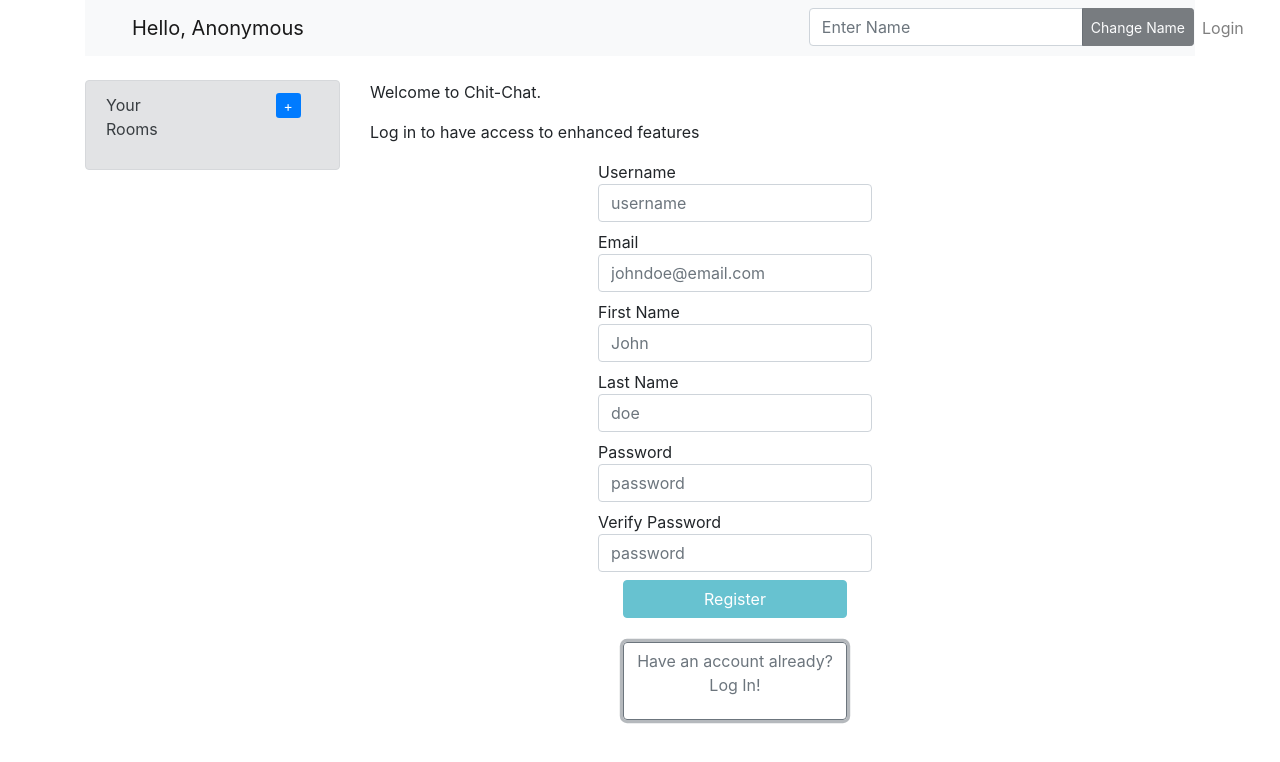
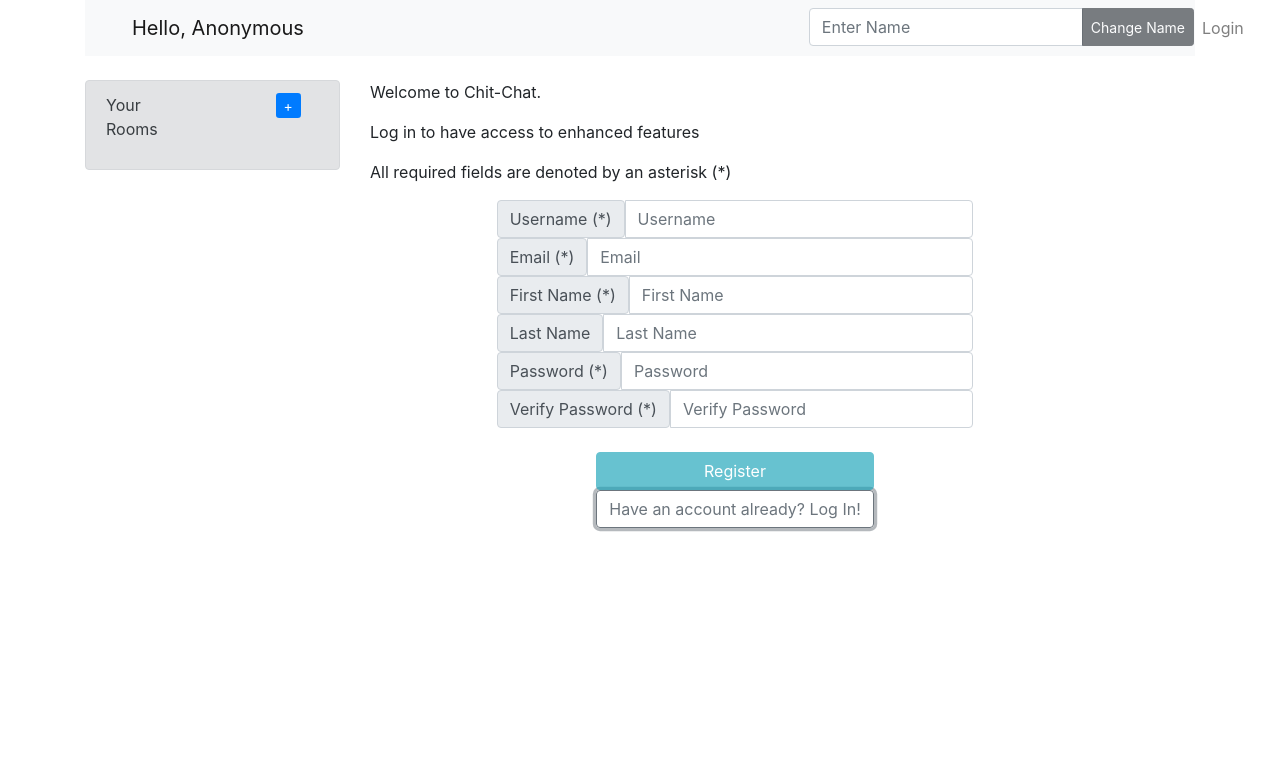
Before and after one commit to LuisLReyes/chitchat, a React (Create React App) app in the folder client/: page /login in a window 1280 px wide. Both pictures are taken after a click on the button "Don't Have an account? Register here!". Shown: the top 762 px of the page. Built offline with nearby package versions, Linux system fonts and the light colour scheme.

Commit message:
Finished Error Handling

```diff
--- a/client/src/components/login.component.js
+++ b/client/src/components/login.component.js
@@ -84,6 +84,12 @@ export default class ElementOne extends Component {
         .then(res=> {
             console.log(res.data);
         })
+        .catch(error =>{
+          this.setState({
+            error: true,
+            error_message:'Invalid username or password'
+          })
+        })
     }
 
     handleRegister(){
@@ -109,114 +115,120 @@ export default class ElementOne extends Component {
 
 
 
+
     render() {
         return (
             <div>
             <p>Welcome to Chit-Chat.</p>
             <p>Log in to have access to enhanced features</p>
-            <div>
-              {
-                this.state.error &&
-                  <div className="alert alert-danger">{this.state.error_message}</div>
-              }
-            </div>
+            <p>All required fields are denoted by an asterisk (*)</p>
 
                 <div className="row justify-content-center">
-                  <div>
+                  <div className="col-8">
+                  {
+                    this.state.error &&
+                      <div className="alert alert-danger">{this.state.error_message}</div>
+                  }
+                  <div className="input-group">
+                    <span className="input-group-text" id="basic-addon1">
+                      Username (*)
+                    </span>
 
-                    <label>
-                      Username
                       <input
                         className="form-control"
-                        placeholder="username"
                         type="text" value={this.state.username}
                         onChange={this.changeUsername}
+                        placeholder="Username"
                       />
-                    </label>
-                    <div>
+                      </div>
+
                     {
                       this.state.registerForm &&
                       (
-                        <label>
-                          Email
+
+                      <div className="input-group">
+                        <span className="input-group-text"id="basic-addon1">
+                          Email (*)
+                        </span>
                           <input
                             className="form-control"
-                            placeholder="johndoe@email.com"
                             type="text" value={this.state.email}
                             onChange={this.changeEmail}
+                            placeholder="Email"
                           />
-                        </label>
-                      )
-                    }
-                    </div>
 
-                    <div>
+                          </div>
+                      )}
+
                     {
                       this.state.registerForm &&
                       (
-                        <label>
-                          First Name
+                        <div className="input-group">
+                          <span className="input-group-text"id="basic-addon1">
+                            First Name (*)
+                          </span>
                           <input
                             className="form-control"
-                            placeholder="John"
                             type="text" value={this.state.first_name}
                             onChange={this.changeFirstName}
+                            placeholder="First Name"
                           />
-                        </label>
+                          </div>
                       )
                     }
-                    </div>
 
-                    <div>
                     {
                       this.state.registerForm &&
                       (
-                        <label>
-                          Last Name
+                        <div className="input-group">
+                          <span className="input-group-text"id="basic-addon1">
+                            Last Name
+                          </span>
                           <input
                             className="form-control"
-                            placeholder="doe"
                             type="text" value={this.state.last_name}
                             onChange={this.changeLastName}
+                            placeholder="Last Name"
                           />
-                        </label>
+                          </div>
                       )
                     }
+
+
+                    <div className="input-group">
+                      <span className="input-group-text"id="basic-addon1">
+                        Password (*)
+                      </span>
+                       <input
+                        className="form-control"
+                        type="password" value={this.state.password}
+                        onChange={this.changePassword}
+                        placeholder="Password"
+                      />
                     </div>
 
-                    <div>
-                    <label>
-                      Password
-                       <input
-                        className="form-control"
-                        placeholder="password"
-                        type="password" value={this.state.password}
-                        onChange={this.changePassword}
-                      />
-                    </label>
-                    </div>
 
-                    <div>
                     {
                       this.state.registerForm &&
                       (
-                        <label>
-                          Verify Password
+                        <div className="input-group">
+                          <span className="input-group-text"id="basic-addon1">
+                            Verify Password (*)
+                          </span>
                           <input
                             className="form-control"
-                            placeholder="password"
                             type="password"
                             onChange={this.verifyPassword}
+                            placeholder="Verify Password"
                           />
-                        </label>
+                          </div>
                       )
                     }
-                    </div>
               </div>
           </div>
-
+          <br/>
                 <div className="row justify-content-center">
-                  <div className="col-4">
+                  <div>
                     {
                       this.state.registerForm ?
                         (  <button className="btn btn-info btn-block" disabled={!this.state.username || !this.state.first_name || !this.state.email || !this.state.passwordsMatch} onClick={this.handleRegister} >Register</button>)
@@ -224,16 +236,14 @@ export default class ElementOne extends Component {
                         (<button className="btn btn-primary btn-block" disabled={!this.state.username || !this.state.password} onClick={this.handleLogin} >Login</button>)
                     }
 
-                    <br/>
 
-                    <button onClick={this.changeForm} className="btn btn-small btn-outline-secondary">
                     {
                       this.state.registerForm ?
-                        (  <p>Have an account already? Log In!</p>)
+                        (  <button onClick={this.changeForm} className="btn  btn-outline-secondary">Have an account already? Log In!</button> )
                         :
-                        (<p>Don't Have an account? Register here!</p>)
+                        ( <button onClick={this.changeForm} className="btn  btn-outline-secondary">Don't Have an account? Register here!</button> )
                     }
-                    </button>
+
 
                     <br/>
                 </div>
```
